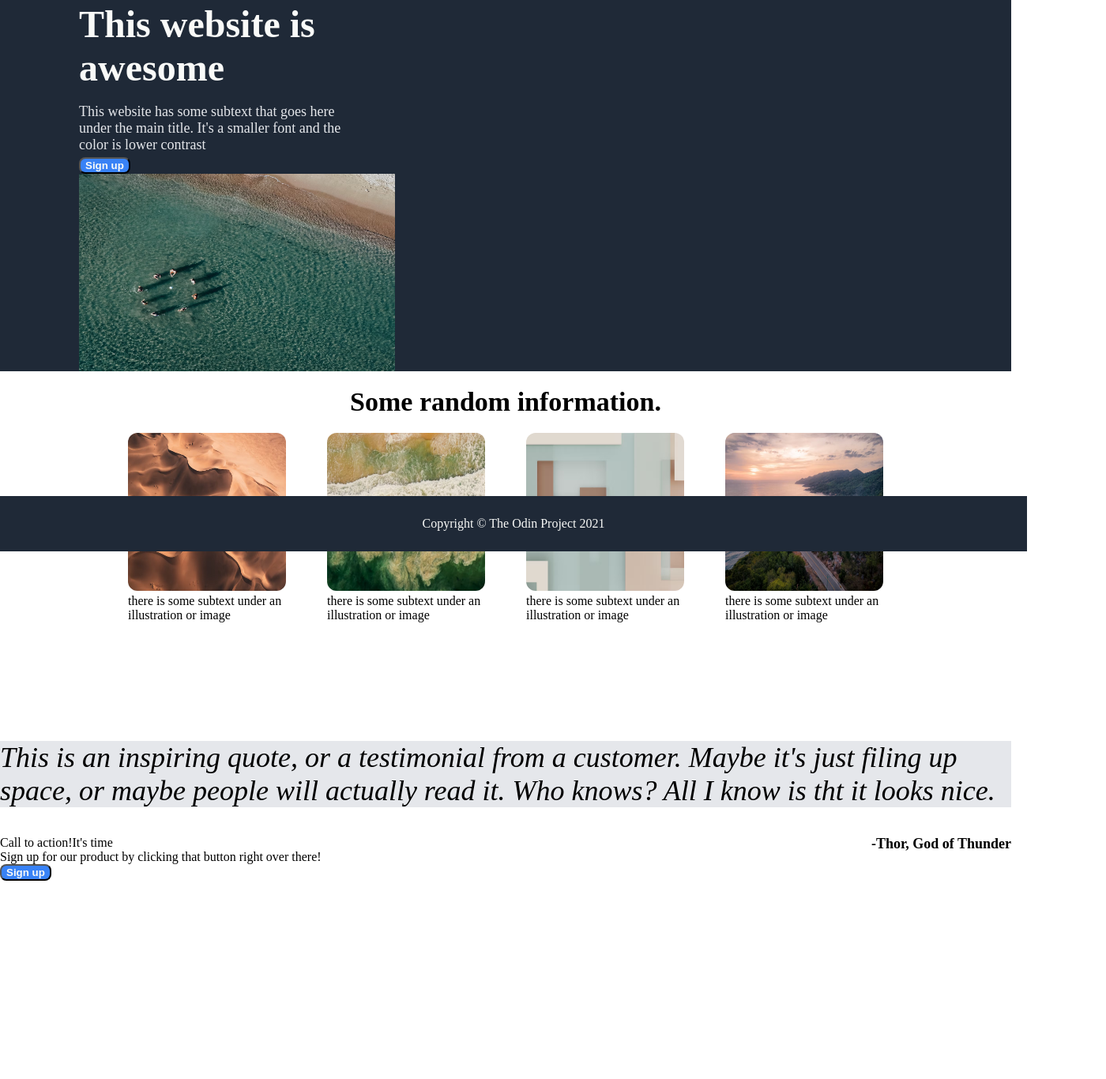
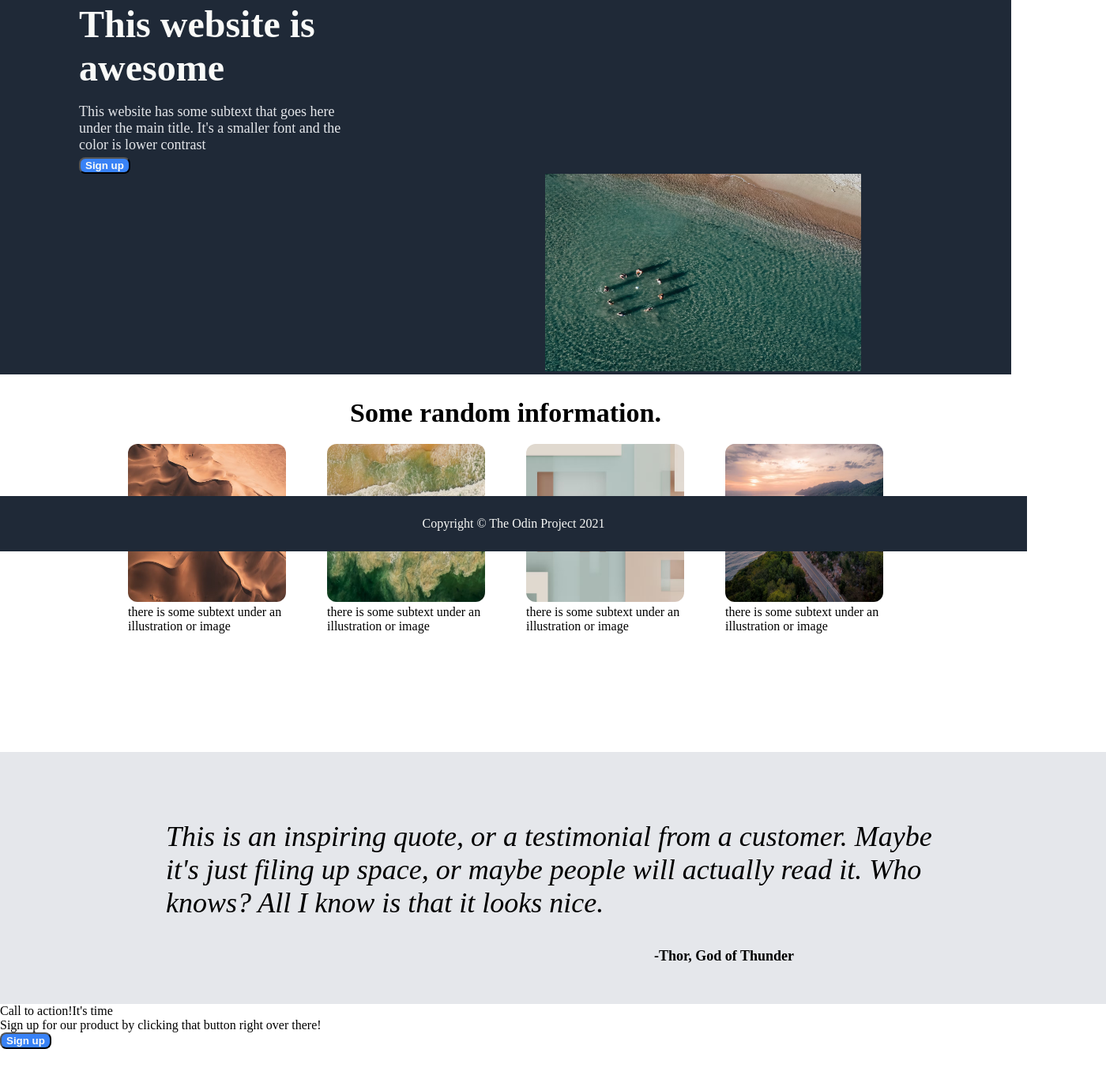
Before and after one commit to saharag2/landing-page-2, a plain HTML site: page index.html in a window 1280 px wide. Shown: the part 102-1468 px from the top of the page at 79% size, 1400 px wide, since content can reach past the window. Before the commit the page ends 1317 px from the top, so only its background shows below. Drawn offline with Linux system fonts and the light colour scheme.

Commit message:
fixed more CSS sections. Fix footer

```diff
--- a/index.html
+++ b/index.html
@@ -54,14 +54,16 @@
             </div>
         </div>
         <div class="part3">
-            <p class="quote">This is an inspiring quote, or a testimonial from a customer. Maybe it's just filing up space, or maybe people will actually read it. Who knows? All I know is tht it looks nice.</p>
-            <div id="thor">-Thor, God of Thunder</div>
+            <p class="quote">This is an inspiring quote, or a testimonial from a customer. Maybe it's just filing up space, or maybe people will actually read it. Who knows? All I know is that it looks nice.</p>
+            <div class="thor">-Thor, God of Thunder</div>
         </div>
         <div class="part4">
+            <div class="blue">
             <div id="call">Call to action!It's time</div>
             <div id="sign">Sign up for our product by clicking that button right over there!</div>
             <div class="signup2">
                 <button> Sign up</button>
+            </div>
             </div>
         </div>
         <div class="footer">
--- a/style.css
+++ b/style.css
@@ -64,9 +64,8 @@ button {
     size: 16px;
 }
 .image1 {
-    display: flex;
-    justify-content: space-between;
-    align-items: flex-end;
+    margin-left: 50%;
+
 }
 #image1 {
     width: 400px;
@@ -86,7 +85,7 @@ button {
     display: flex;
     justify-content: center;
     font-size: 34px;
-    margin: 20px 0px 20px 0px;
+    margin: 30px 0px 20px 0px;
     font-weight: bolder;
 }
 .whiteblock {
@@ -100,15 +99,17 @@ button {
 .part3 {
     background-color: #e5e7eb;
     width: 100%;
+    padding: 50px 60px 50px 60px;
 }
 .quote {
     font-size: 36px;
     font-style: italic;
+    padding: 0px 150px 0 150px;
 }
-#thor {
+.thor {
     font-size: 18px;
     font-weight: 700;
-    float: right;
+    padding-left: 60%;
 }
 .footer {
     background-color: #1f2937;
```
